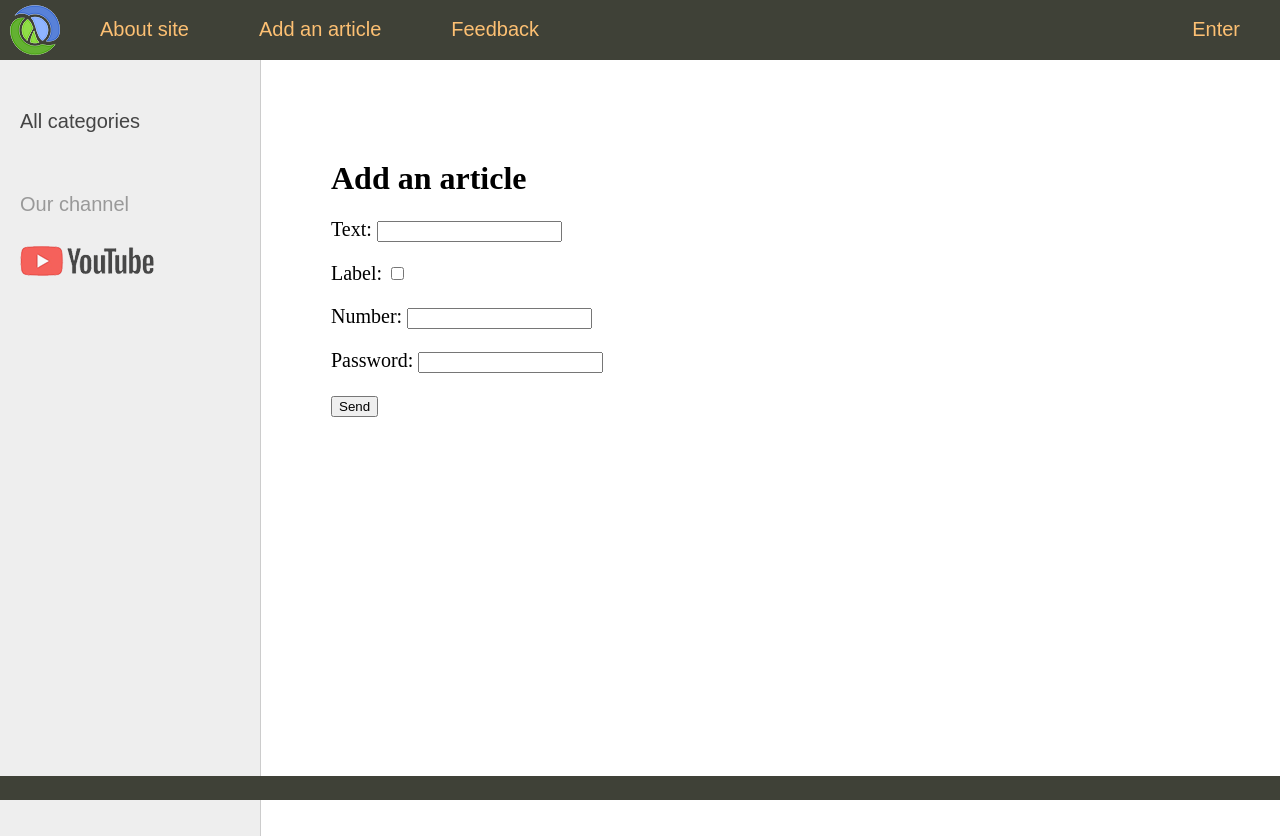
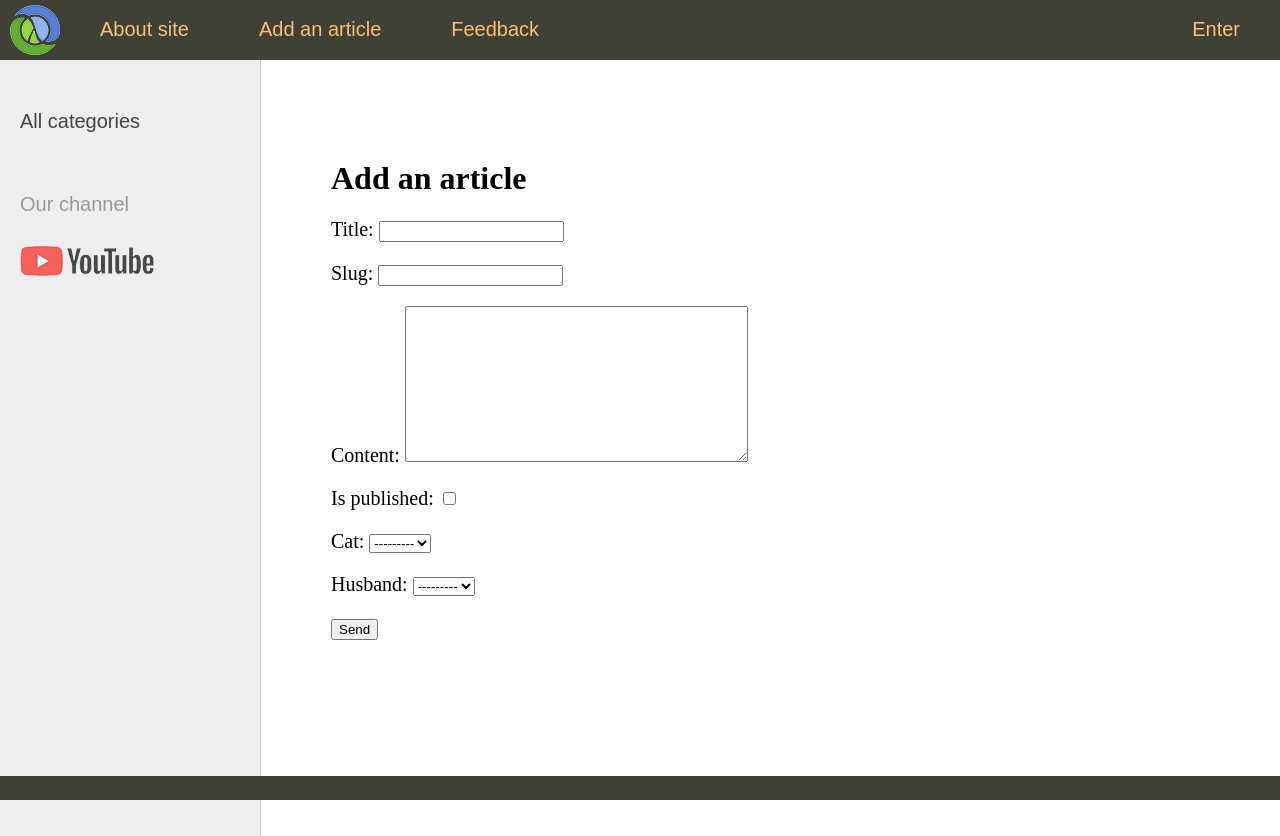
Before and after one commit to Paul-Starodub/site_women, a Django app: page /addpage/ in a window 1280 px wide. Run offline with Django 5.2, Linux system fonts and the light colour scheme; data that the repository does not hold is empty.

Commit message:
update views.py & addpage.html with form

```diff
--- a/women/templates/women/addpage.html
+++ b/women/templates/women/addpage.html
@@ -4,10 +4,7 @@
   <h1>{{ title }}</h1>
   <form action="" method="post">
   {% csrf_token %}
-  <p><label for="id_1">Text: </label><input type="text" id="id_1" name="filed_text" ></p>
-  <p><label for="id_2">Label: </label><input type="checkbox" id="id_2" name="filed_check" ></p>
-  <p><label for="id_3">Number: </label><input type="number" id="id_3" name="filed_number" ></p>
-  <p><label for="id_4">Password: </label><input type="password" id="id_4" name="filed_password" ></p>
+  {{ form.as_p }}
   <p><button type="submit">Send</button></p>
   </form>
 {% endblock %}
--- a/women/views.py
+++ b/women/views.py
@@ -4,6 +4,8 @@ from django.http import (
     HttpResponseNotFound,
 )
 from django.shortcuts import render, get_object_or_404
+
+from women.forms import AddPostForm
 from women.models import Women, Category, TagPost
 
 menu = [
@@ -40,10 +42,19 @@ def show_post(request: HttpRequest, post_slug: str) -> HttpResponse:
 
 
 def addpage(request: HttpRequest) -> HttpResponse:
+    if request.method == "POST":
+        form = AddPostForm(request.POST)
+        if form.is_valid():
+            print(form.cleaned_data)
+    else:
+        form = AddPostForm()
+
+    data = {"menu": menu, "title": "Add an article", "form": form}
+
     return render(
         request,
         "women/addpage.html",
-        context={"menu": menu, "title": "Add an article"},
+        context=data,
     )
 
 
```
